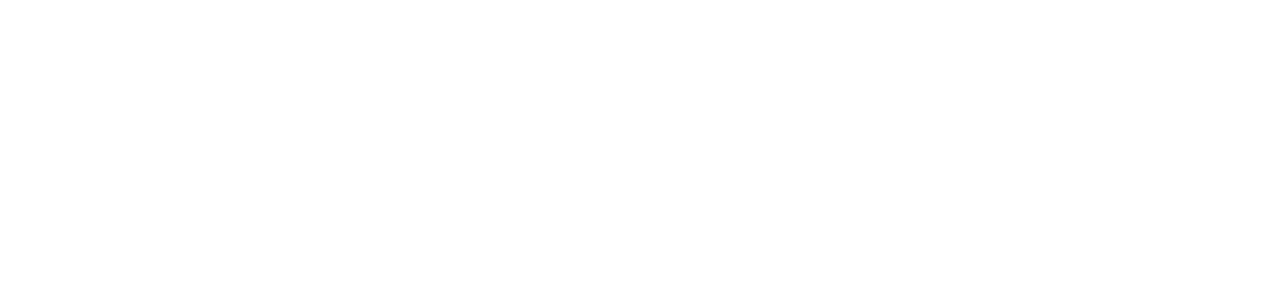
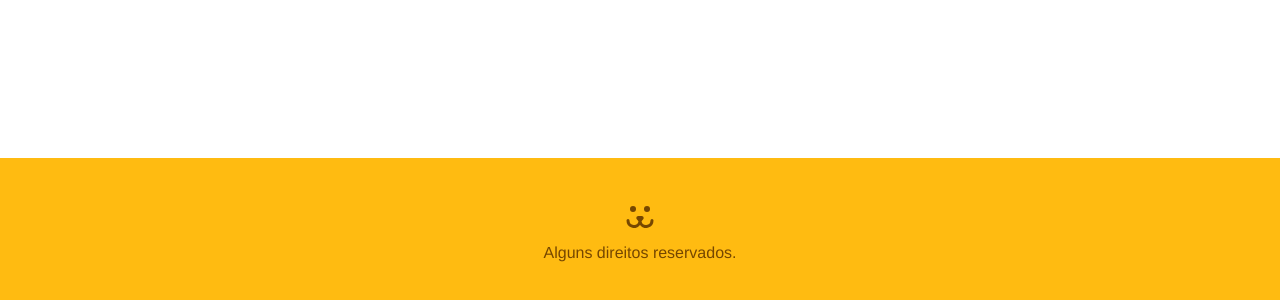
Before and after one commit to allangdasilva/projeto-dogs-next, a Next.js app: page / in a window 1280 px wide. Shown: the part 706-1006 px from the top of the page. Before the commit the page ends 800 px from the top, so only its background shows below. Built offline with nearby package versions, Linux system fonts and the light colour scheme.

Commit message:
Footer configurado

```diff
--- a/src/app/layout.tsx
+++ b/src/app/layout.tsx
@@ -2,6 +2,7 @@
 import "./globals.css";
 import { type_display } from "@/functions/fonts";
 import Header from "@/components/Header";
+import Footer from "@/components/Footer";
 
 export const metadata: Metadata = {
   title: "Dogs Next",
@@ -16,8 +17,11 @@
   return (
     <html lang="pt-br">
       <body className={type_display.variable}>
-        <Header />
-        {children}
+        <div className="App">
+          <Header />
+          <main className="AppMain">{children}</main>
+          <Footer />
+        </div>
       </body>
     </html>
   );
--- a/src/app/page.tsx
+++ b/src/app/page.tsx
@@ -1,9 +1,9 @@
 export default function Home() {
   return (
     <>
-      <main>
+      <section className="container mainContainer">
         <h1 className="title">Dogs Next</h1>
-      </main>
+      </section>
     </>
   );
 }
--- /dev/null
+++ b/src/components/Footer.module.css
@@ -0,0 +1,13 @@
+.footer {
+  height: 10rem;
+  padding: 3rem 1rem 0 1rem;
+  text-align: center;
+  color: #764701;
+  background-color: #fb1;
+}
+.footer p {
+  margin-top: 1rem;
+}
+.footer img {
+  margin: 0 auto;
+}
--- /dev/null
+++ b/src/components/Footer.tsx
@@ -0,0 +1,18 @@
+import Image from "next/image";
+import styles from "./Footer.module.css";
+
+export default function Footer() {
+  return (
+    <>
+      <footer className={styles.footer}>
+        <Image
+          src={`/imagens/dogs-footer.svg`}
+          alt="Dogs"
+          width={28}
+          height={22}
+        />
+        <p>Alguns direitos reservados.</p>
+      </footer>
+    </>
+  );
+}
```
